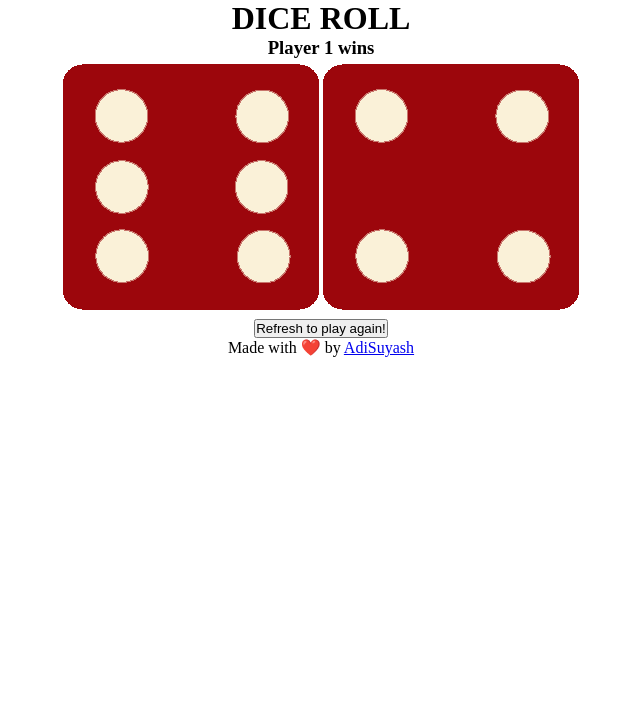
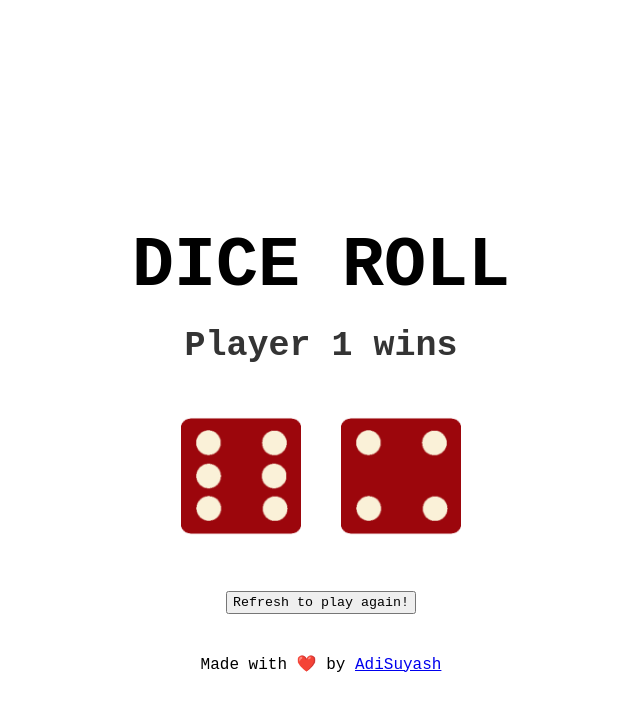
Before and after one commit to adisuyash/dice-challenge, a plain HTML site: page index.html in a window 1280 px wide. Shown: the whole page, without its empty margins (319-959 px from the left). Drawn offline with Linux system fonts and the light colour scheme.

Commit message:
many styles added

```diff
--- a/style.css
+++ b/style.css
@@ -3,9 +3,31 @@
     padding: 0;
     box-sizing: border-box;
     text-align: center;
+    font-family: 'Roboto Mono', monospace;
 }
 html,
 body {
     height: 100%;
     width: 100%;
+    align-content: center;
 }
+h1 {
+    padding: 100px 0 20px 0;
+    font-size: 70px;
+}
+h3 {
+    color: rgb(52, 52, 52);
+    font-size: 35px;
+}
+img {
+    width: 120px;
+    margin: 50px 15px 40px 15px;
+}
+button {
+    margin: 10px auto 40px auto;
+    padding: 2px 5px;
+}
+button:hover{
+    background-color:  rgb(52, 52, 52);
+    color: white;
+}
```
Lines whose indentation alone changed are shown as unchanged.
